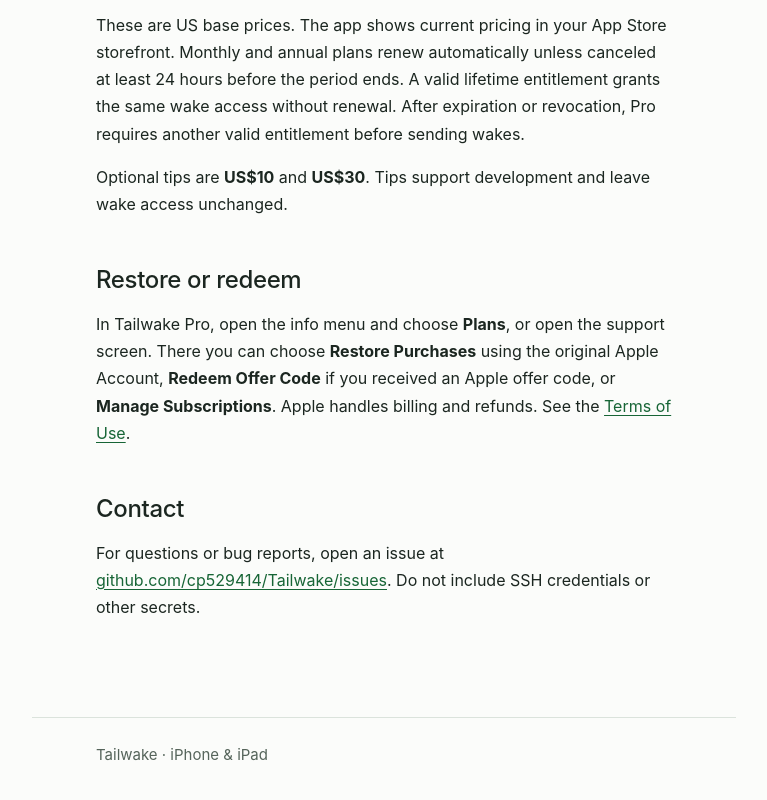
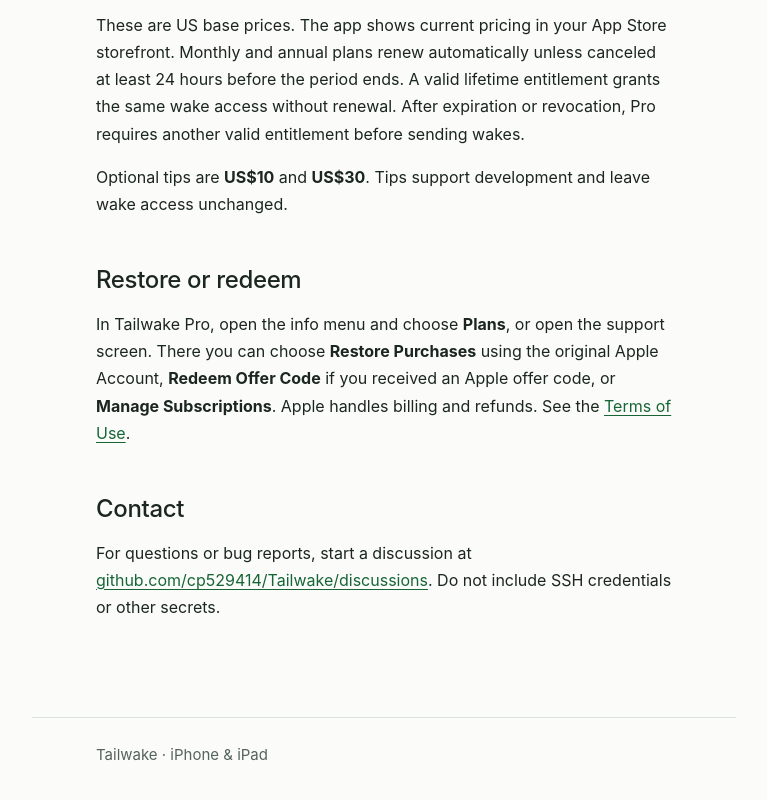
Before and after one commit to cp529414/Tailwake, a plain HTML site: page docs/support/index.html in a window 1280 px wide. Shown: the part 839-1639 px from the top of the page, without its empty margins (256-1023 px from the left). Drawn offline with Linux system fonts and the light colour scheme.

Commit message:
Point support contact to GitHub Discussions
Co-Authored-By: Claude Sonnet 5.5 <noreply@anthropic.com>

```diff
--- a/docs/support/index.html
+++ b/docs/support/index.html
@@ -69,7 +69,7 @@
 <h2>Restore or redeem</h2>
 <p>In Tailwake Pro, open the info menu and choose <strong>Plans</strong>, or open the support screen. There you can choose <strong>Restore Purchases</strong> using the original Apple Account, <strong>Redeem Offer Code</strong> if you received an Apple offer code, or <strong>Manage Subscriptions</strong>. Apple handles billing and refunds. See the <a href="https://cp529414.github.io/Tailwake/terms/">Terms of Use</a>.</p>
 <h2>Contact</h2>
-<p>For questions or bug reports, open an issue at <a href="https://github.com/cp529414/Tailwake/issues">github.com/cp529414/Tailwake/issues</a>. Do not include SSH credentials or other secrets.</p></main>
+<p>For questions or bug reports, start a discussion at <a href="https://github.com/cp529414/Tailwake/discussions">github.com/cp529414/Tailwake/discussions</a>. Do not include SSH credentials or other secrets.</p></main>
   <footer class="site-footer">
     <div class="wrap">
       <span>Tailwake · iPhone &amp; iPad</span>
```
Also changed, not shown: docs/zh-Hant/support/index.html (+1 -1 lines), 2 other files.
